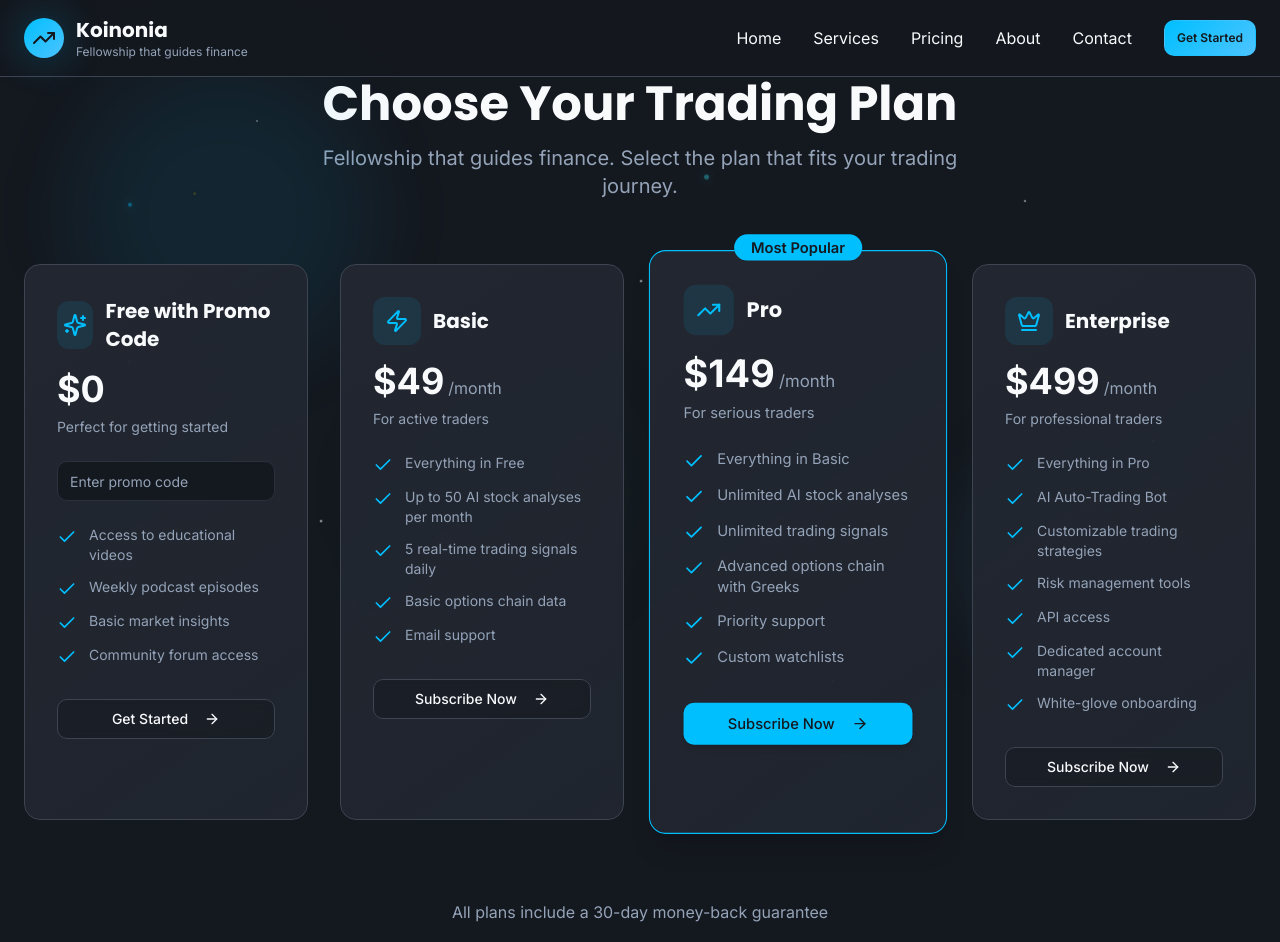
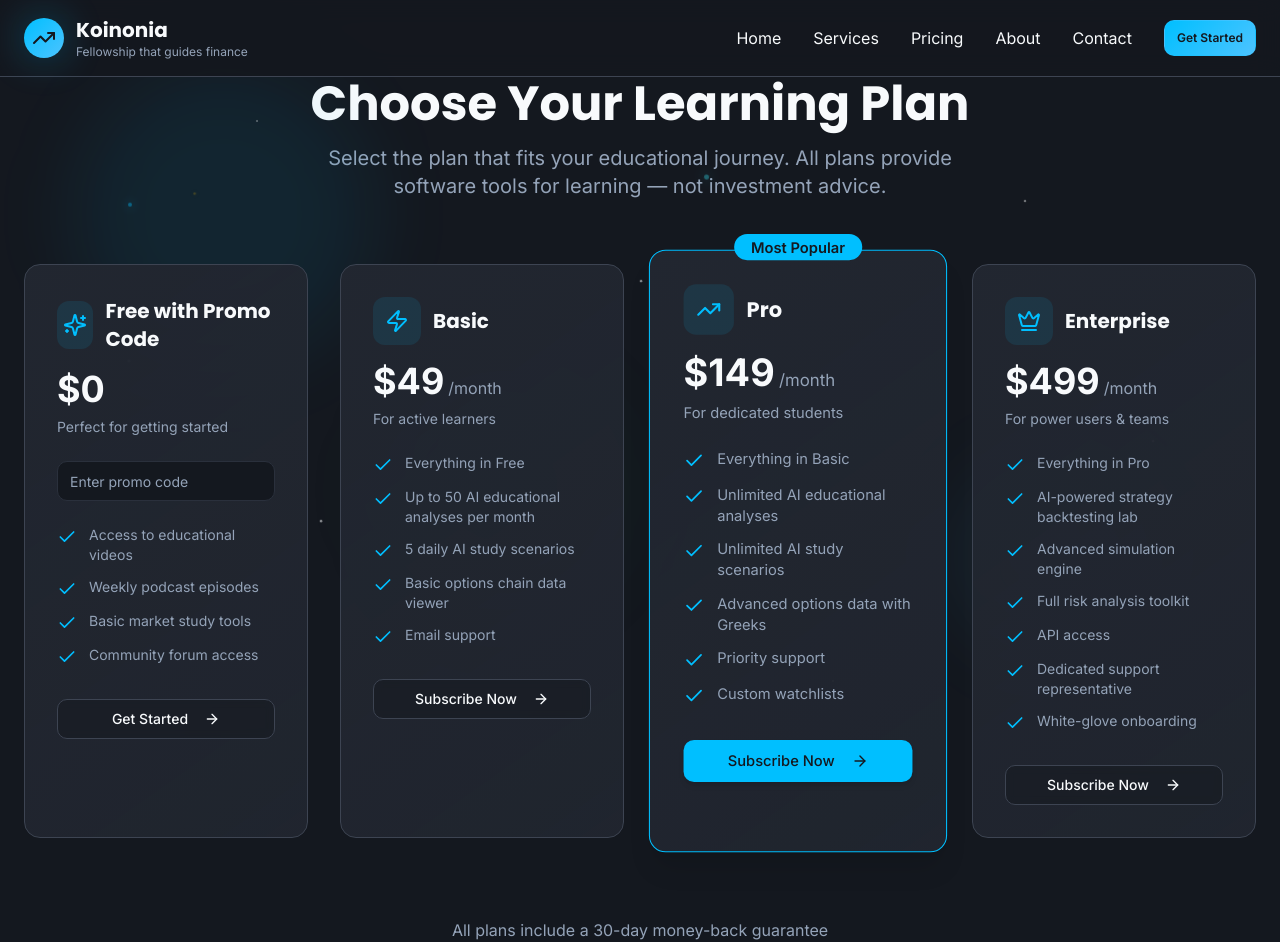
Before and after one commit to tmcclain1978/koinonia-fellowship-trade, a React (Vite) app: page /pricing in a window 1280 px wide. Shown: the top 942 px of the page. Built offline with nearby package versions, Linux system fonts and the light colour scheme; the HTML template or start-up script is replaced by a standard one.

Commit message:
Educated compliance disclosures
Co-authored-by: tmcclain1978 <213145557+tmcclain1978@users.noreply.github.com>

```diff
--- a/src/pages/Pricing.tsx
+++ b/src/pages/Pricing.tsx
@@ -17,7 +17,7 @@ const tiers = [
     features: [
       "Access to educational videos",
       "Weekly podcast episodes",
-      "Basic market insights",
+      "Basic market study tools",
       "Community forum access",
     ],
     cta: "Get Started",
@@ -28,13 +28,13 @@ const tiers = [
     id: "basic",
     price: "$49",
     period: "/month",
-    description: "For active traders",
+    description: "For active learners",
     icon: Zap,
     features: [
       "Everything in Free",
-      "Up to 50 AI stock analyses per month",
-      "5 real-time trading signals daily",
-      "Basic options chain data",
+      "Up to 50 AI educational analyses per month",
+      "5 daily AI study scenarios",
+      "Basic options chain data viewer",
       "Email support",
     ],
     cta: "Subscribe Now",
@@ -44,14 +44,14 @@ const tiers = [
     id: "pro",
     price: "$149",
     period: "/month",
-    description: "For serious traders",
+    description: "For dedicated students",
     icon: TrendingUp,
     popular: true,
     features: [
       "Everything in Basic",
-      "Unlimited AI stock analyses",
-      "Unlimited trading signals",
-      "Advanced options chain with Greeks",
+      "Unlimited AI educational analyses",
+      "Unlimited AI study scenarios",
+      "Advanced options data with Greeks",
       "Priority support",
       "Custom watchlists",
     ],
@@ -62,15 +62,15 @@ const tiers = [
     id: "enterprise",
     price: "$499",
     period: "/month",
-    description: "For professional traders",
+    description: "For power users & teams",
     icon: Crown,
     features: [
       "Everything in Pro",
-      "AI Auto-Trading Bot",
-      "Customizable trading strategies",
-      "Risk management tools",
+      "AI-powered strategy backtesting lab",
+      "Advanced simulation engine",
+      "Full risk analysis toolkit",
       "API access",
-      "Dedicated account manager",
+      "Dedicated support representative",
       "White-glove onboarding",
     ],
     cta: "Subscribe Now",
@@ -153,10 +153,11 @@ const Pricing = () => {
         {/* Header */}
         <div className="text-center mb-16">
           <h1 className="text-4xl md:text-5xl font-display font-bold text-foreground mb-4">
-            Choose Your Trading Plan
+            Choose Your Learning Plan
           </h1>
           <p className="text-xl text-muted-foreground max-w-2xl mx-auto">
-            Fellowship that guides finance. Select the plan that fits your trading journey.
+            Select the plan that fits your educational journey. All plans provide software tools
+            for learning — not investment advice.
           </p>
         </div>
 
@@ -237,12 +238,17 @@ const Pricing = () => {
         </div>
 
         {/* FAQ or Additional Info */}
-        <div className="mt-20 text-center">
-          <p className="text-muted-foreground mb-4">
+        <div className="mt-20 text-center space-y-4">
+          <p className="text-muted-foreground">
             All plans include a 30-day money-back guarantee
           </p>
           <p className="text-sm text-muted-foreground">
             Need a custom plan? <a href="/#contact" className="text-primary hover:underline">Contact us</a>
+          </p>
+          <p className="text-xs text-muted-foreground max-w-2xl mx-auto mt-6 pt-4 border-t border-border italic">
+            Koinonia is an educational software platform. Subscription fees are for access to educational tools,
+            courses, and software features. We do not manage portfolios, provide investment advice, or guarantee
+            trading results. All trading decisions are made solely by the user.
           </p>
         </div>
       </div>
```
